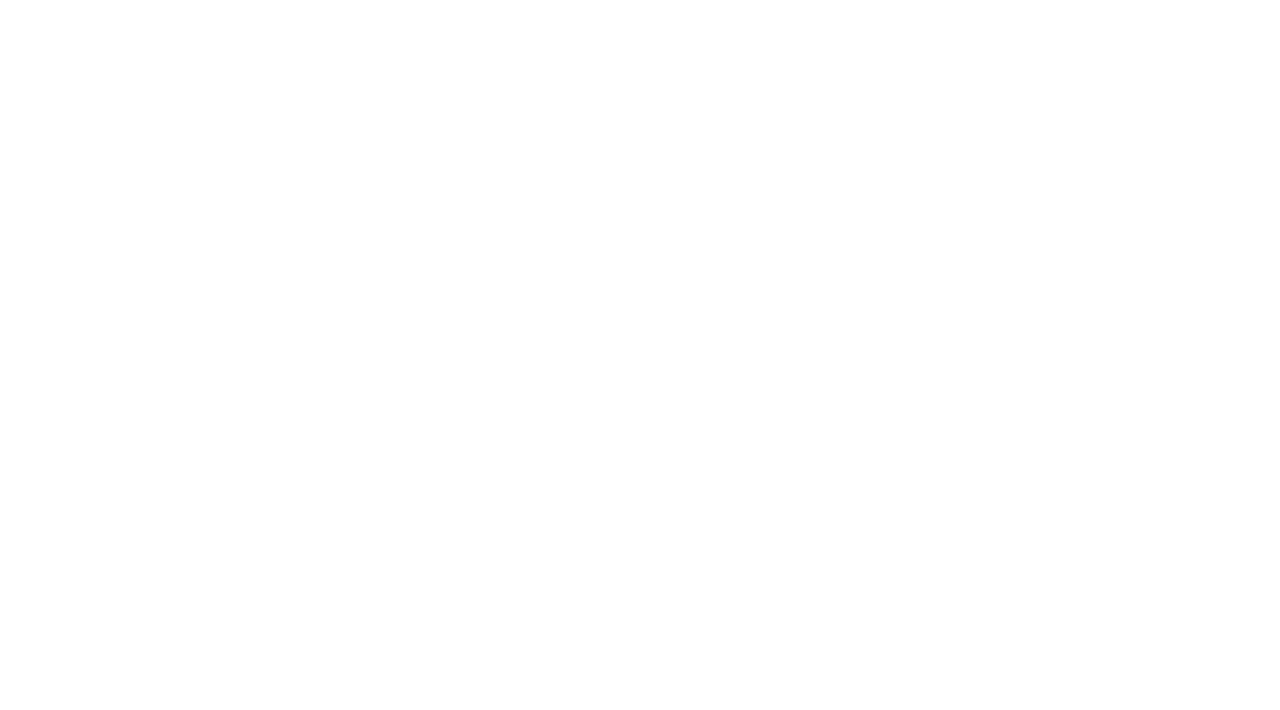
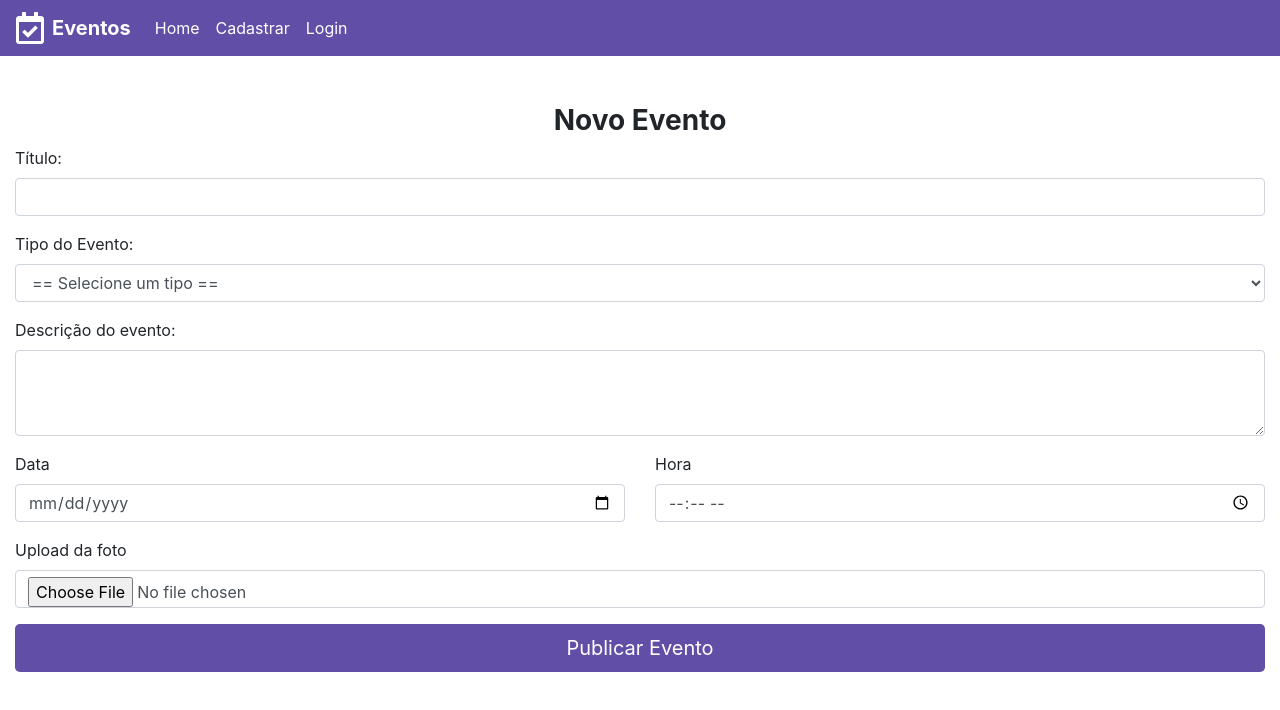
Before and after one commit to Nardogomes/Eventos, a React (Create React App) app: page /eventocadastro in a window 1280 px wide. Shown: the top 710 px of the page. Built offline with nearby package versions, Linux system fonts and the light colour scheme.

Commit message:
Desenvolvendo tela de cadastro de eventos.

```diff
--- a/src/App.js
+++ b/src/App.js
@@ -8,6 +8,7 @@
 import NovoUsuario from './view/usuario-novo/'
 import Home from './view/home/'
 import UsuarioRecuperarSenha from './view/usuario-recuperar-senha'
+import EventoCadastro from './view/evento-cadastro'
 
 function App() {
   return (
@@ -17,6 +18,7 @@
         <Route exact path='/novousuario' component={NovoUsuario} />
         <Route exact path='/login' component={Login} />
         <Route exact path='/usuariorecuperarsenha' component={UsuarioRecuperarSenha} />
+        <Route exact path='/eventocadastro' component={EventoCadastro} />
       </Router>
     </Provider>
   );
--- a/src/components/navbar/index.js
+++ b/src/components/navbar/index.js
@@ -26,7 +26,7 @@
                         useSelector(state => state.usuarioLogado) > 0 ?
                         <>
                         <li className="nav-item">
-                            <Link className="nav-link" to="">Publicar Evento</Link>
+                            <Link className="nav-link" to="/eventocadastro">Publicar Evento</Link>
                         </li>
                         <li className="nav-item">
                             <Link className="nav-link" to="">Meus Eventos</Link>
--- /dev/null
+++ b/src/view/evento-cadastro/evento-cadastro.css
@@ -0,0 +1,9 @@
+.btn-cadastro {
+    background-color: #614ea6;
+    color: #fff;
+}
+
+.btn-cadastro:hover {
+    background-color: #f21667;
+    color: #fff
+}
--- /dev/null
+++ b/src/view/evento-cadastro/index.js
@@ -0,0 +1,75 @@
+import React, { useState } from 'react'
+import { useSelector } from 'react-redux'
+import './evento-cadastro.css'
+import NavBar from '../../components/navbar'
+import { Link } from 'react-router-dom'
+
+import firebase from '../../config/firebase'
+
+function EventoCadastro() {
+
+    const [msgTipo, setMsgTipo] = useState()
+
+    return(
+        <>
+        <NavBar/>
+        <div className="col-12 mt-5">
+            <div className="row">
+                <h3 className="mx-auto font-weight-bold">Novo Evento</h3>
+            </div>
+
+            <form>
+
+                <div className="form-group">
+                    <label>Título:</label>
+                    <input type="text" className="form-control"/>
+                </div>
+
+                <div className="form-group">
+                    <label>Tipo do Evento:</label>
+                    <select className="form-control">
+                        <option disabled selected value>== Selecione um tipo ==</option>
+                        <option>Festa</option>
+                        <option>Teatro</option>
+                        <option>Show</option>
+                        <option>Evento</option>
+                    </select>
+                </div>
+
+                <div className="form-group">
+                    <label>Descrição do evento:</label>
+                    <textarea className="form-control" rows="3" />
+                </div>
+
+                <div className="form-group row">
+                    <div className="col-6">
+                        <label>Data</label>
+                        <input type="date" className="form-control" />
+                    </div>
+
+                    <div className="col-6">
+                        <label>Hora</label>
+                        <input type="time" className="form-control" />
+                    </div>
+                </div>
+
+                <div className="form-group">
+                    <label>Upload da foto</label>
+                    <input type="file" className="form-control" />
+                </div>
+
+                <button type="button" className="btn btn-lg btn-block mt-3 mb-5 btn-cadastro">Publicar Evento</button>
+
+            </form>
+
+            <div className="msg-login text-center my-2">
+                {msgTipo === 'sucesso' && <span>Evento publicado. &#10004;</span>}
+                {msgTipo === 'erro' && <span>Não foi possível publicar o evento. &#9888;</span>}
+            </div>
+
+        </div>
+        </>
+    )
+}
+
+export default EventoCadastro
```
